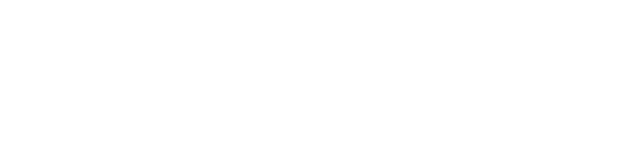
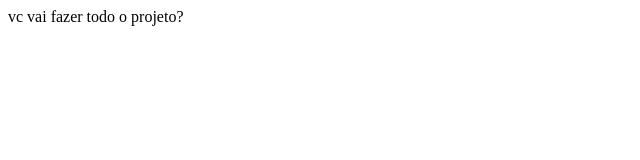
Before and after one commit to ferdorow/AtividadeCorreios, a plain HTML site: page AtividadeCorreios/AtividadeCorreios/Index.html in a window 1280 px wide. Shown: the whole page, without its empty margins (0-640 px from the left). Drawn offline with Linux system fonts and the light colour scheme.

Commit message:
primeira interação

```diff
--- a/AtividadeCorreios/AtividadeCorreios/Index.html
+++ b/AtividadeCorreios/AtividadeCorreios/Index.html
@@ -5,6 +5,6 @@
     <title></title>
 </head>
 <body>
-
+    vc vai fazer todo o projeto?
 </body>
 </html>
```
